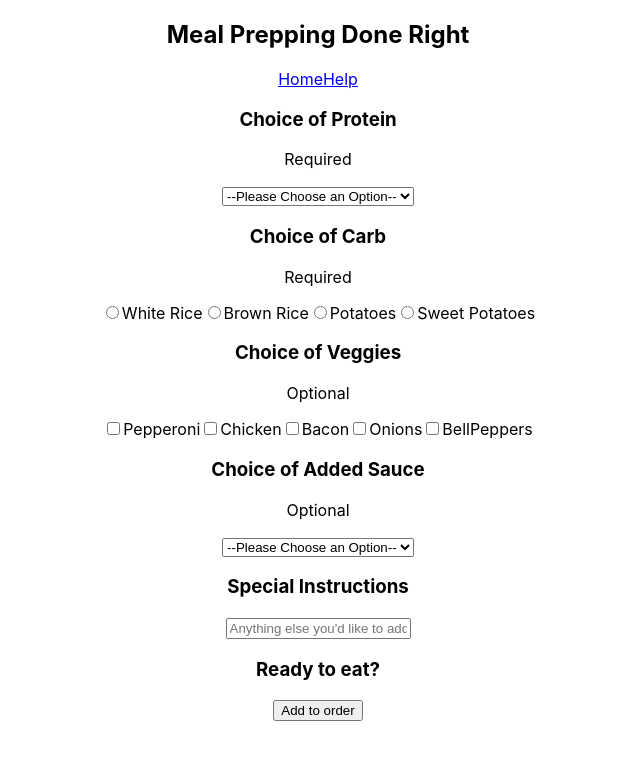
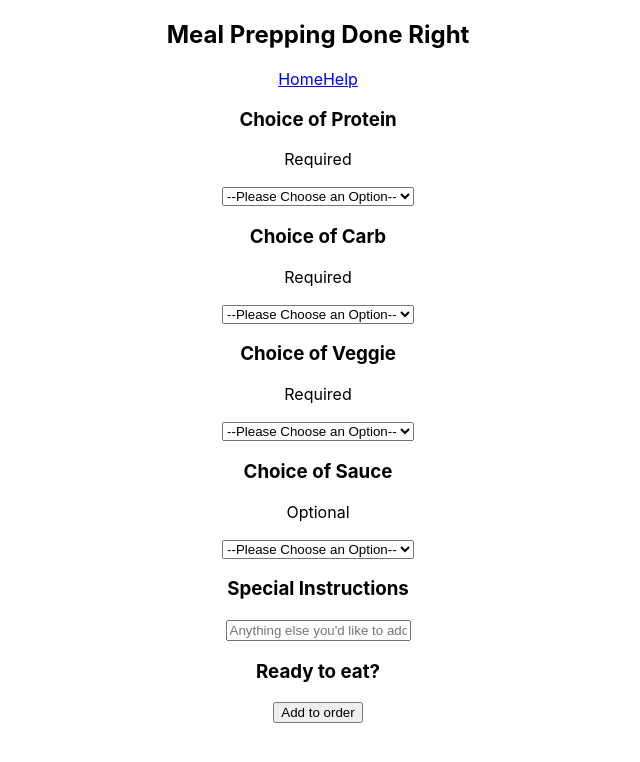
Before and after one commit to ClickAimbot/meal_prep, a React (Create React App) app: page /mealprep in a window 1280 px wide. Shown: the top 762 px of the page, without its empty margins (322-962 px from the left). Built offline with nearby package versions, Linux system fonts and the light colour scheme.

Commit message:
prepform wip

```diff
--- a/src/Components/Prepform.js
+++ b/src/Components/Prepform.js
@@ -3,7 +3,7 @@ import './form.css';
 
 const Prepform = (props) => {
     const { submit, errors, change } = props;
-    const { substitute, veggie, carb} = props.values
+    const { protein, carb, veggie, sauce} = props.values
 
     const onChange = (e) => {
         const { name, value, type, checked } = e.target;
@@ -18,49 +18,52 @@ const Prepform = (props) => {
 
     return (
         <div className="container" id="prep-form">
+            {errors.protein ? <p>{errors.protein}</p> : null}
+            {errors.carb ? <p>{errors.carb}</p> : null}
+            {errors.veggie ? <p>{errors.veggie}</p> : null}
+            {errors.sauce ? <p>{errors.sauce}</p> : null}
             <form onSubmit={onSubmit}>
                 <label for='protein-select'>
                     <h3>Choice of Protein</h3>
                     <p>Required</p>
                     <select name='protein' id='protein-dropdown' onChange={onChange}>
                         <option value="">--Please Choose an Option--</option>
-                        <option value="chicken">Chicken</option>
-                        <option value="beef">Lean Ground Beef</option>
-                        <option value="fish">Salmon</option>
+                        <option value={protein}>Chicken</option>
+                        <option value={protein}>Lean Ground Beef</option>
+                        <option value={protein}>Salmon</option>
                     </select>
                 </label>
-                <label>
+                <label for='carb-select'>
                     <h3>Choice of Carb</h3>
                     <p>Required</p>
-                    <input type="radio" name="carb1" value={carb} onChange={onChange} />
-                    <label>White Rice</label>
-                    <input type="radio" name="carb2" value={carb} onChange={onChange} />
-                    <label>Brown Rice</label>
-                    <input type="radio" name="carb3" value={carb} onChange={onChange} />
-                    <label>Potatoes</label>
-                    <input type="radio" name="carb4" value={carb} onChange={onChange} />
-                    <label>Sweet Potatoes</label>
+                    <select name='carb' id='carb-dropdown' onChange={onChange}>
+                        <option value="">--Please Choose an Option--</option>
+                        <option value={carb}>White Rice</option>
+                        <option value={carb}>Brown Rice</option>
+                        <option value={carb}>Potatoes</option>
+                        <option value={carb}>Sweet Potatoes</option>
+                    </select>
                 </label>
-                <label>
-                    <h3>Choice of Veggies</h3>
-                    <p>Optional</p>
-                    <input type="checkbox" name='veggie1' value='Pepperoni' checked={veggie} onChange={onChange} />
-                    <label>Pepperoni</label>
-                    <input type="checkbox" name='veggie2' value='Chicken' checked={veggie} onChange={onChange} />
-                    <label>Chicken</label>
-                    <input type="checkbox" name='veggie3' value='Bacon' checked={veggie} onChange={onChange} />
-                    <label>Bacon</label>
-                    <input type="checkbox" name='veggie4' value='Onions' checked={veggie} onChange={onChange} />
-                    <label>Onions</label>
-                    <input type="checkbox" name="veggie5" value='BellPeppers' checked={veggie} onChange={onChange} />
-                    <label>BellPeppers</label>
+                <label for='veggie-select'>
+                    <h3>Choice of Veggie</h3>
+                    <p>Required</p>
+                    <select name='carb' id='carb-dropdown' onChange={onChange}>
+                        <option value="">--Please Choose an Option--</option>
+                        <option value={carb}>White Rice</option>
+                        <option value={carb}>Brown Rice</option>
+                        <option value={carb}>Potatoes</option>
+                        <option value={carb}>Sweet Potatoes</option>
+                    </select>
                 </label>
                 <label for='sauce-select'>
-                    <h3>Choice of Added Sauce</h3>
+                    <h3>Choice of Sauce</h3>
                     <p>Optional</p>
                     <select name='sauce' id='sauce-dropdown' onChange={onChange}>
                         <option value="">--Please Choose an Option--</option>
-                        <option value="small">Lowcal BBQ</option>
+                        <option value={sauce}>BBQ</option>
+                        <option value={sauce}>Coming soon..</option>
+                        <option value={sauce}></option>
+                        <option value={sauce}></option>
                     </select>
                 </label>
                 <label id="special-text">
--- a/src/Components/Validation.js
+++ b/src/Components/Validation.js
@@ -6,20 +6,18 @@ const formSchema = yup.object().shape({
         .trim()
         .required("Username is required")
         .min(2, "name must be at least 2 characters"),
-    size: yup
-        .string(),
-    topping1: yup
-        .string(),
-    topping2: yup
-        .string(),
-    topping3: yup
-        .string(),
-    topping4: yup
-        .string(),
-    topping5: yup
-        .string(),
-    special: yup
+    protein: yup
         .string()
+        .oneOf(['chicken', 'lean ground beef', 'salmon'], 'Please select a protein'),
+    carb: yup
+        .string()
+        .oneOf(['white rice', 'brown rice', 'potatoes', 'sweet potatoes'], 'Please select a carb'),
+    veggie: yup
+        .string()
+        .oneOf(['bell peppers'], 'Please select a veggie'),
+    sauce: yup
+        .string()
+        .oneOf(['bbq', 'ranch', 'ketchup', 'mayo', 'mustard'], 'Please select a sauce'),
 })
 
 export default formSchema;
```
